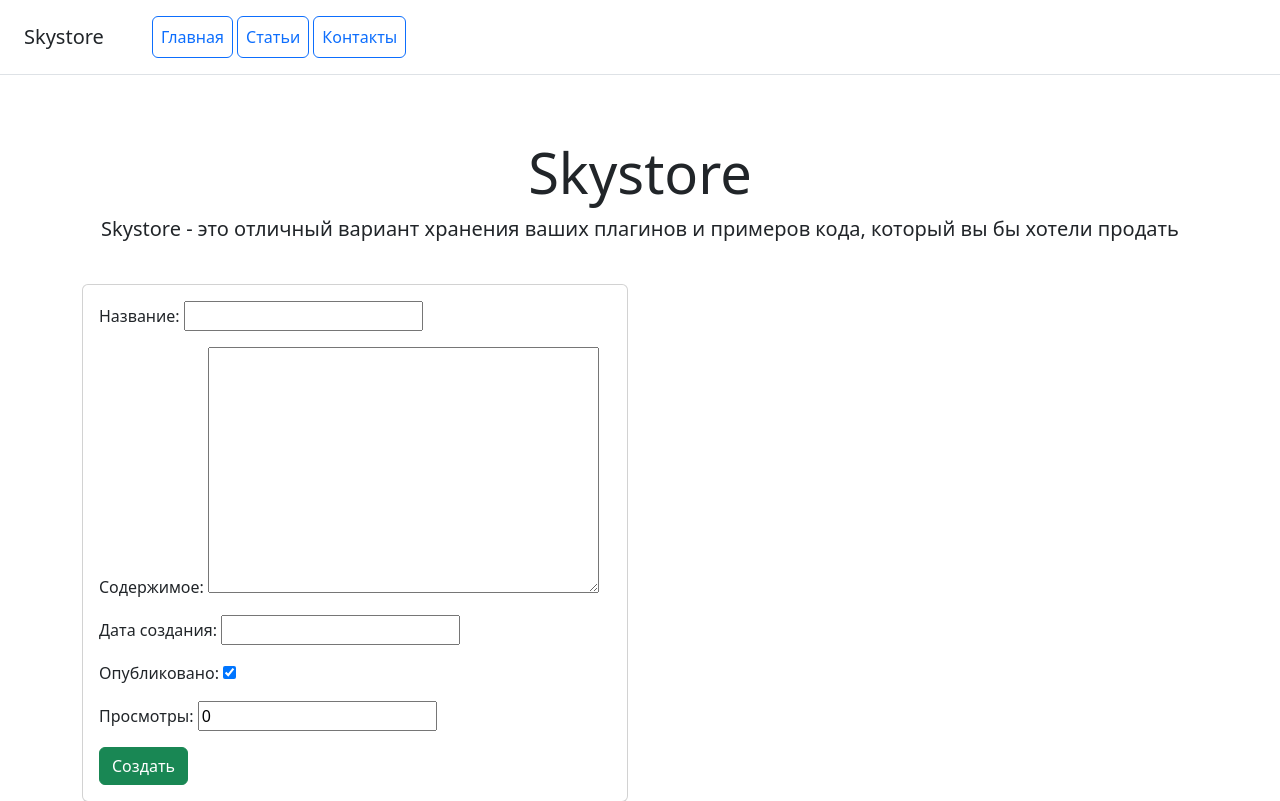
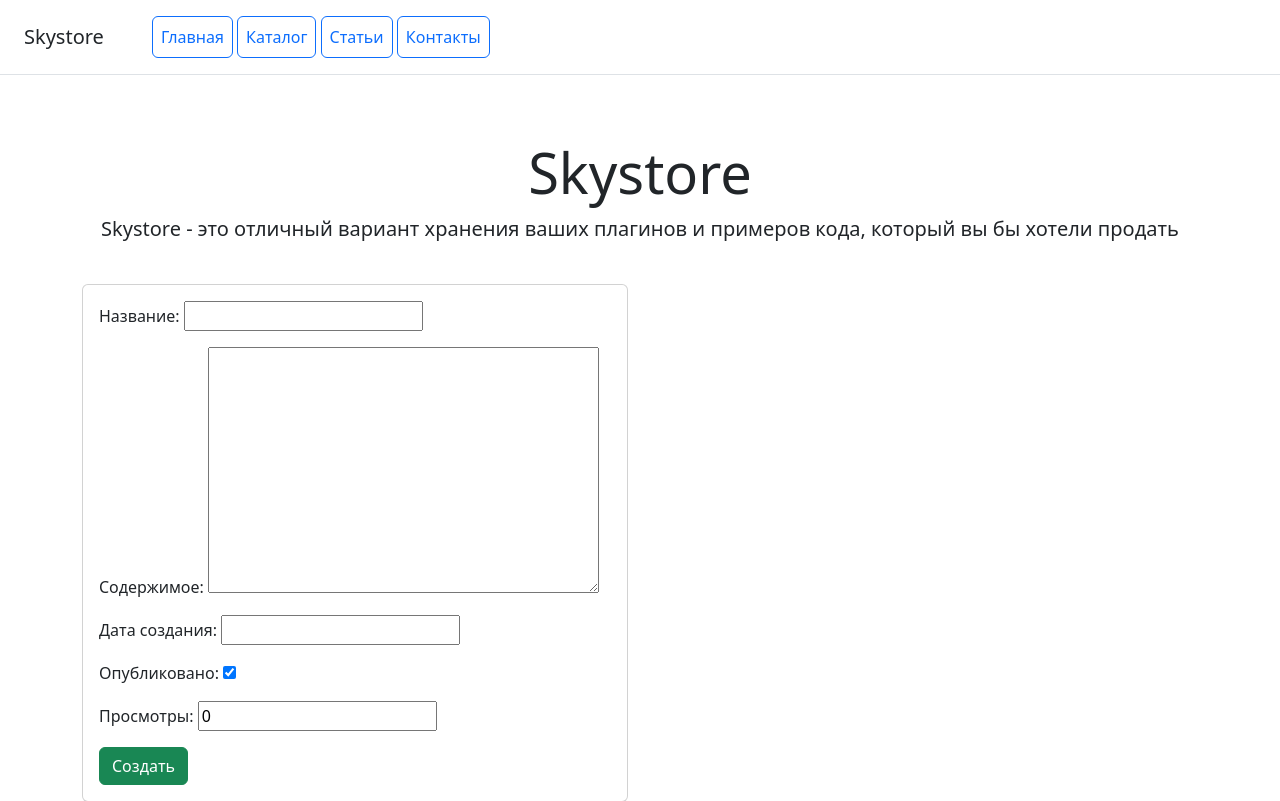
Before and after one commit to jekaGitHub/online_shop, a Django app: page /create/ in a window 1280 px wide. Shown: the top 801 px of the page. Run offline with Django 5.2, Linux system fonts and the light colour scheme.

Commit message:
add menu item

```diff
--- a/catalog/templates/catalog/includes/inc_menu.html
+++ b/catalog/templates/catalog/includes/inc_menu.html
@@ -2,6 +2,7 @@
     <h5 class="my-0 mr-md-auto font-weight-normal">Skystore</h5>
     <nav class="ms-5">
         <a class="p-2 btn btn-outline-primary" href="{% url 'catalog:home' %}">Главная</a>
+        <a class="p-2 btn btn-outline-primary" href="{% url 'catalog:list' %}">Каталог</a>
         <a class="p-2 btn btn-outline-primary" href="{% url 'catalog:list' %}">Статьи</a>
         <a class="p-2 btn btn-outline-primary" href="{% url 'catalog:contact' %}">Контакты</a>
     </nav>
```
